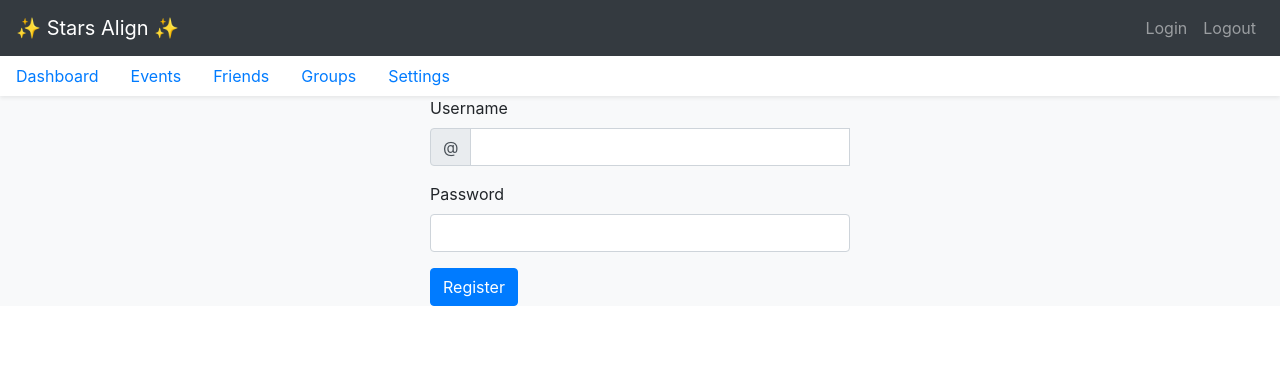
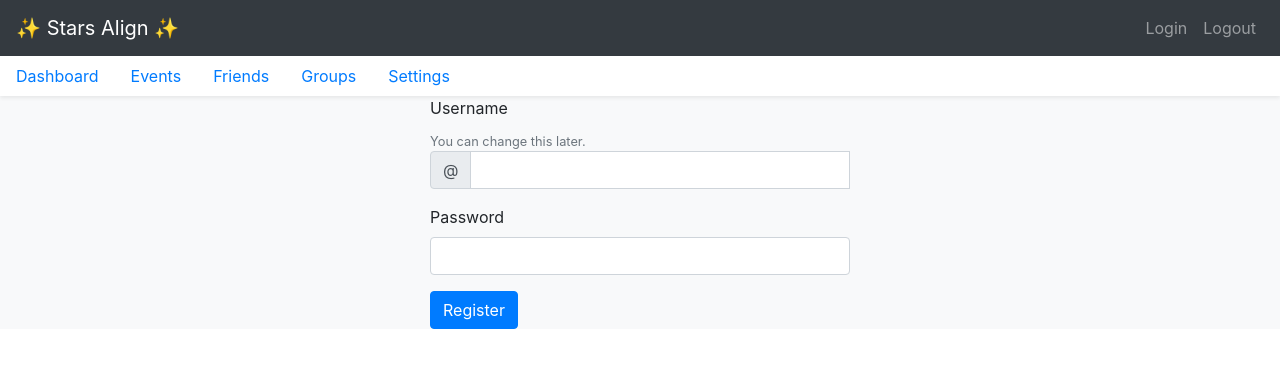
Before and after one commit to TyMick/nextjs-local-authentication, a Next.js app: page /register in a window 1280 px wide. Shown: the top 368 px of the page. Built offline with nearby package versions, Linux system fonts and the light colour scheme.

Commit message:
Assure users they can change their username later

```diff
--- a/components/registration-form.js
+++ b/components/registration-form.js
@@ -58,6 +58,7 @@ export default () => {
         >
           <Form.Group controlId="username">
             <Form.Label>Username</Form.Label>
+            <Form.Text className="text-muted">You can change this later.</Form.Text>
             <InputGroup>
               <InputGroup.Prepend>
                 <InputGroup.Text id="ampersand">@</InputGroup.Text>
```
